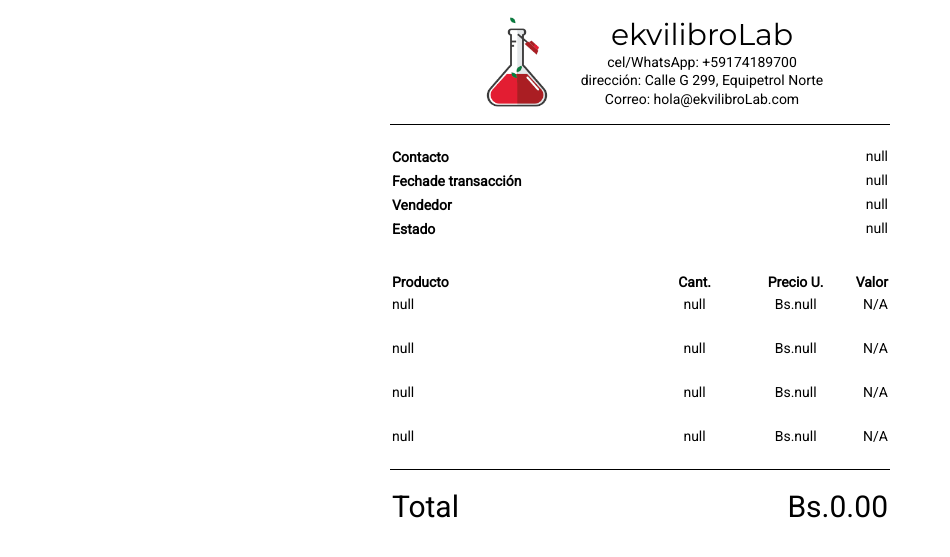
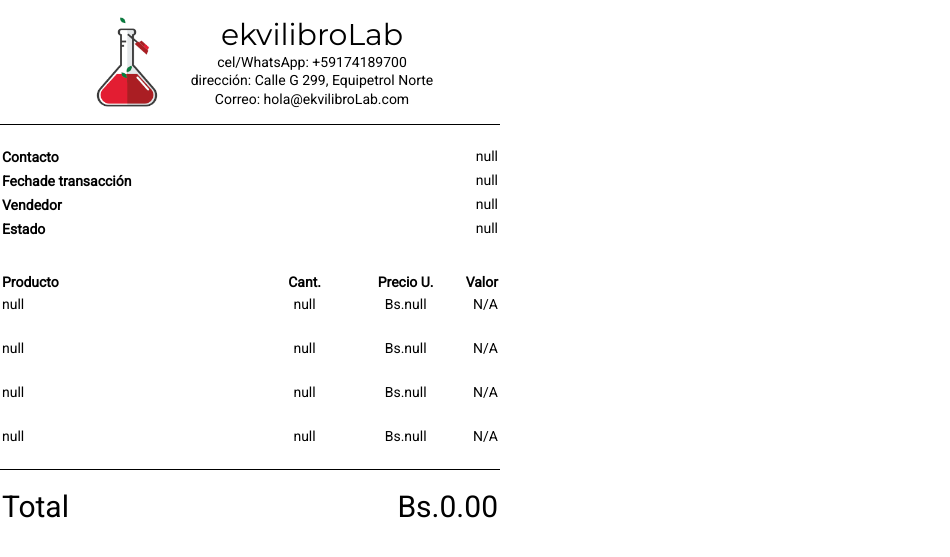
Before and after one commit to asosab/ekvilibrolab, a PHP site: page /invoice/index.html in a window 1280 px wide. Shown: the top 557 px of the page, without its empty margins (0-950 px from the left). Run offline with PHP 8.4, Linux system fonts and the light colour scheme.

Commit message:
Update style.css

```diff
--- a/invoice/css/style.css
+++ b/invoice/css/style.css
@@ -6,7 +6,7 @@
 
 * { margin: 0; padding: 0; font: 14px/1.3 Roboto; }
 body {background-color:#FFFFFF;}
-#page-wrap { background-color: #FFFFFF; width: 500px; margin: 0 auto; padding: 0 20 0 20; }
+#page-wrap { background-color: #FFFFFF; width: 500px;  padding: 0 20 0 20; }
 #nombreempresa {font: 30px Montserrat;}
 
 hr {position: relative; top: 0px; border: none; height: 1px; background: black; margin-bottom: 20px;}
```
